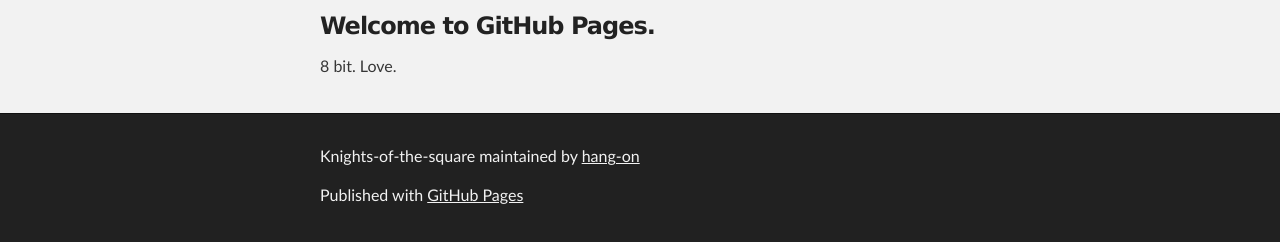
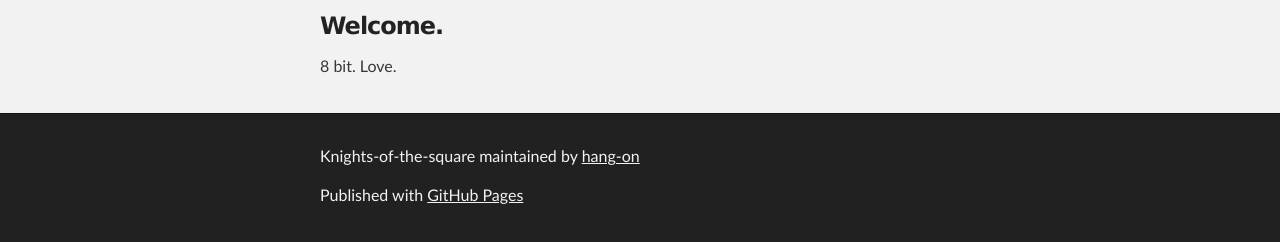
Before and after one commit to hang-on/knights-of-the-square, a plain HTML site: page index.html in a window 1280 px wide. Shown: the part 252-494 px from the top of the page. Drawn offline with Linux system fonts and the light colour scheme.

Commit message:
Update index.html

```diff
--- a/index.html
+++ b/index.html
@@ -32,7 +32,7 @@
     <div id="main_content_wrap" class="outer">
       <section id="main_content" class="inner">
         <h3>
-<a name="welcome" class="anchor" href="#welcome-to-github-pages"><span class="octicon octicon-link"></span></a>Welcome to GitHub Pages.</h3>
+<a name="welcome" class="anchor" href="#welcome-to-github-pages"><span class="octicon octicon-link"></span></a>Welcome.</h3>
 
 <p>8 bit. Love.</p>
 
```
